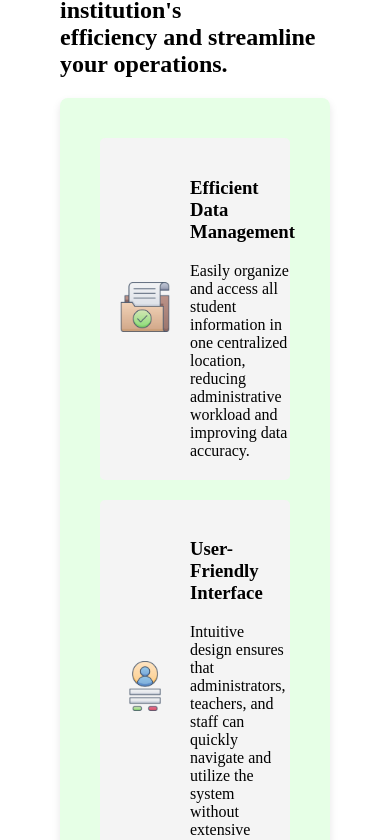
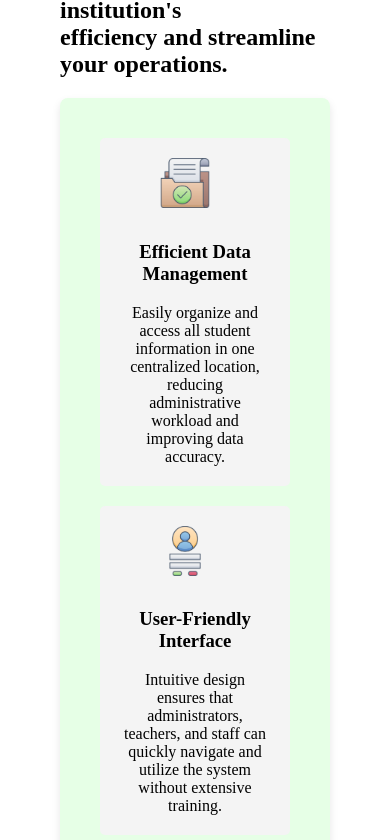
Before and after one commit to emanoj1/studentdb-client, a React (Create React App) app: page / in a window 390 px wide. Shown: the part 896-1736 px from the top of the page. Built offline with nearby package versions, Linux system fonts and the light colour scheme.

Commit message:
Mobile view: style Features and Testimonials sections

```diff
--- a/src/styles/Home.css
+++ b/src/styles/Home.css
@@ -232,5 +232,11 @@
 
   .feature-box, .testimonial-box {
     width: 100%;
+    text-align: center;
+    flex-direction: column; /* Make sure content appears below the image */
+  }
+
+  .feature-box img, .testimonial-box img {
+      margin-bottom: 10px;
   }
 }
```
Lines whose indentation alone changed are shown as unchanged.
